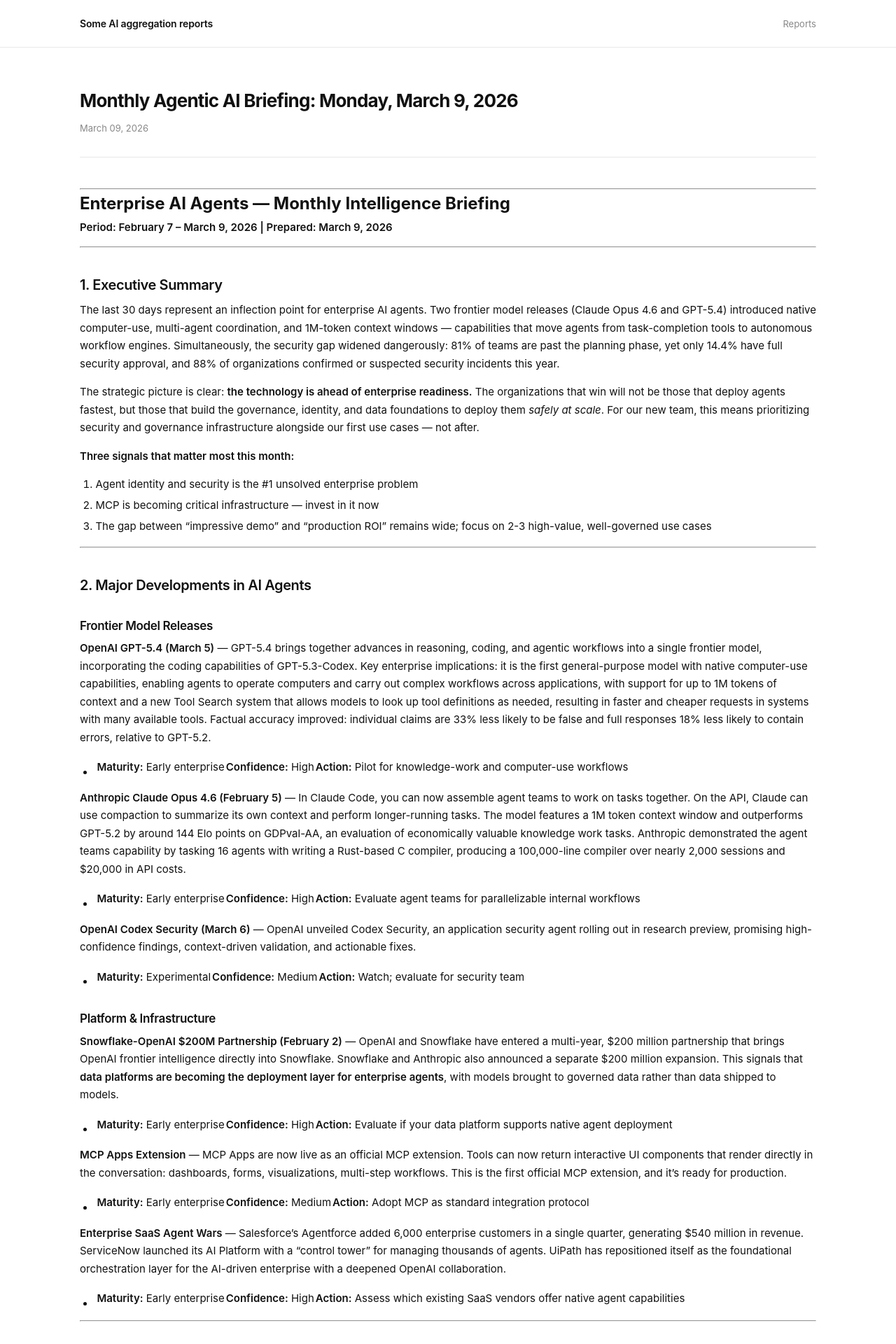
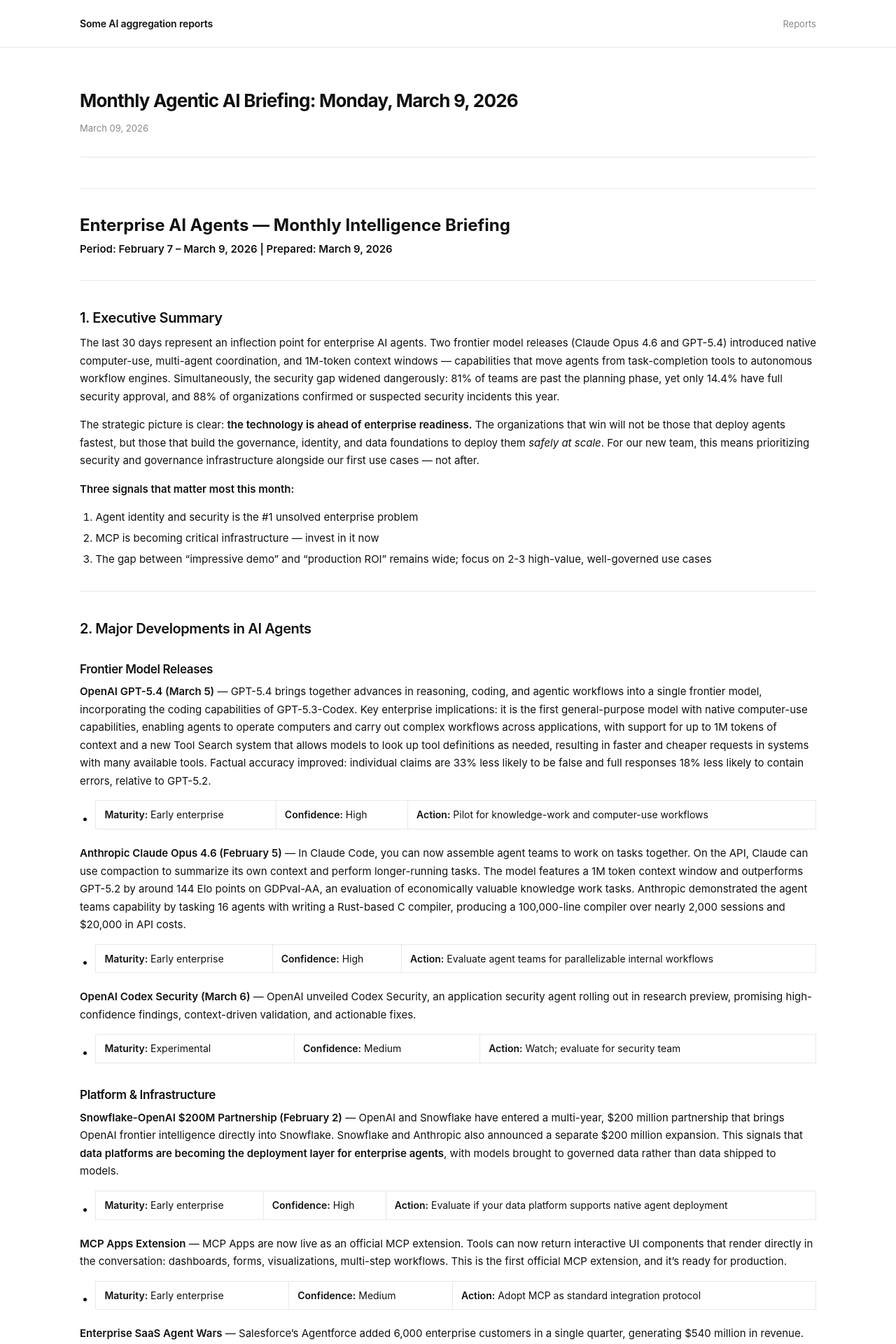
Before and after one commit to autogennews/autogennews.github.io, a Jekyll site: the page built from ainews/09-03-2026.md, in a window 1280 px wide. Shown: the top 1920 px of the page at 70% size. Built offline with Jekyll 4.4.1, drawn with Linux system fonts in a browser that asks for light colours.

Commit message:
setup structure

```diff
--- a/assets/css/main.css
+++ b/assets/css/main.css
@@ -117,6 +117,63 @@ main.container { padding-top: 60px; padding-bottom: 80px; }
 
 .page-content strong { font-weight: 600; }
 
+/* Tables */
+.page-content table {
+  width: 100%;
+  border-collapse: collapse;
+  font-size: 14px;
+  margin-bottom: 1.5em;
+}
+.page-content th,
+.page-content td {
+  padding: 8px 12px;
+  border: 1px solid var(--border);
+  text-align: left;
+}
+.page-content thead th {
+  background: #f6f6f6;
+  font-weight: 600;
+}
+.page-content tbody tr:nth-child(even) {
+  background: #fafafa;
+}
+
+/* Blockquotes */
+.page-content blockquote {
+  border-left: 3px solid var(--border);
+  margin: 1em 0;
+  padding: 0.25em 1em;
+  color: var(--muted);
+}
+
+/* Code */
+.page-content code {
+  font-family: "SFMono-Regular", Consolas, monospace;
+  font-size: 13px;
+  background: #f4f4f4;
+  border-radius: 3px;
+  padding: 0.1em 0.35em;
+}
+.page-content pre {
+  background: #f4f4f4;
+  border-radius: 4px;
+  padding: 14px 16px;
+  overflow-x: auto;
+  margin-bottom: 1em;
+}
+.page-content pre code {
+  background: none;
+  padding: 0;
+  font-size: 13px;
+}
+
+/* Horizontal rule */
+.page-content hr {
+  border: none;
+  border-top: 1px solid var(--border);
+  margin: 2em 0;
+}
+
 /* ── Report list (index page) ─────────────────────────── */
 .report-list {
   list-style: none;
```
